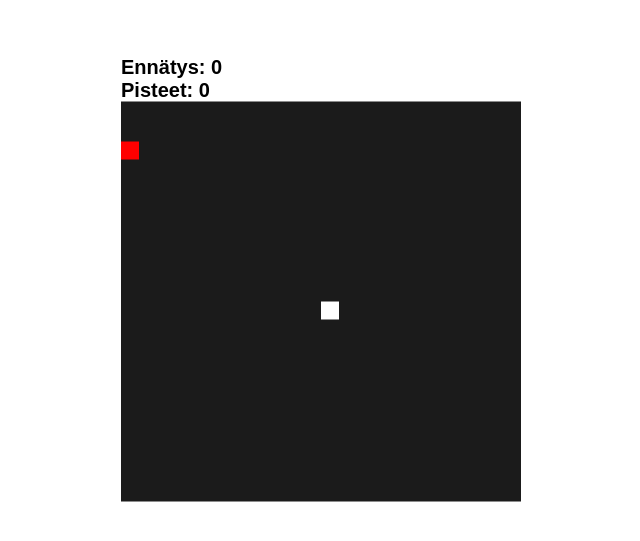
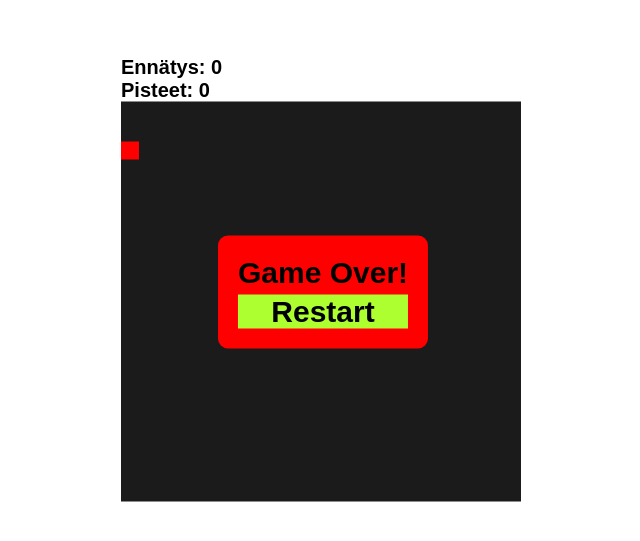
Before and after one commit to vainoruhanen/MatoPeli, a plain HTML site: page index.html in a window 1280 px wide. Shown: the part 119-660 px from the top of the page, without its empty margins (319-959 px from the left). Drawn offline with Linux system fonts and the light colour scheme.

```diff
--- a/index.html
+++ b/index.html
@@ -15,15 +15,46 @@
       font-size: 20px;
       font-weight: bold;
       font-family: Arial, Helvetica, sans-serif;
+    } .stuff {position: absolute;}
+
+    .restart-nakyma{
+      user-select: none;
+      transform: translateX(-30%);
+      font-size: 1.5em;
+      text-align: center;
+      position: absolute;
+      left: 40%;
+      top: 40%;
+      background-color: red;
+      padding-left: 20px;
+      padding-right: 20px;
+      padding-bottom: 20px;
+      padding-top: 20px;
+      border-radius: 10px;
     }
-    .stuff {position: absolute;}
+    .restart{
+      background-color: greenyellow;
+      cursor: pointer;
+    }
+    .restart:hover{
+      background-color: aqua;
+    }
+    .gameover{
+      padding-bottom: 5px;
+    }
+
   </style>
   <div id="stuff">
     Ennätys: <span id="ennatys">0</span><br>
     Pisteet: <span id="score">0</span>
   </div>
 </head>
-<body>
+<body onload="hideRestart()">
+  <div id="restart-nakyma" class="restart-nakyma">
+    <div class="gameover">Game Over!</div>
+    <div onclick="restartGame()" class="restart">Restart</div>
+  </div>
+
   <canvas id="game" width="400" height="400"/>
   <script src="index.js"></script>
 </body>
```
